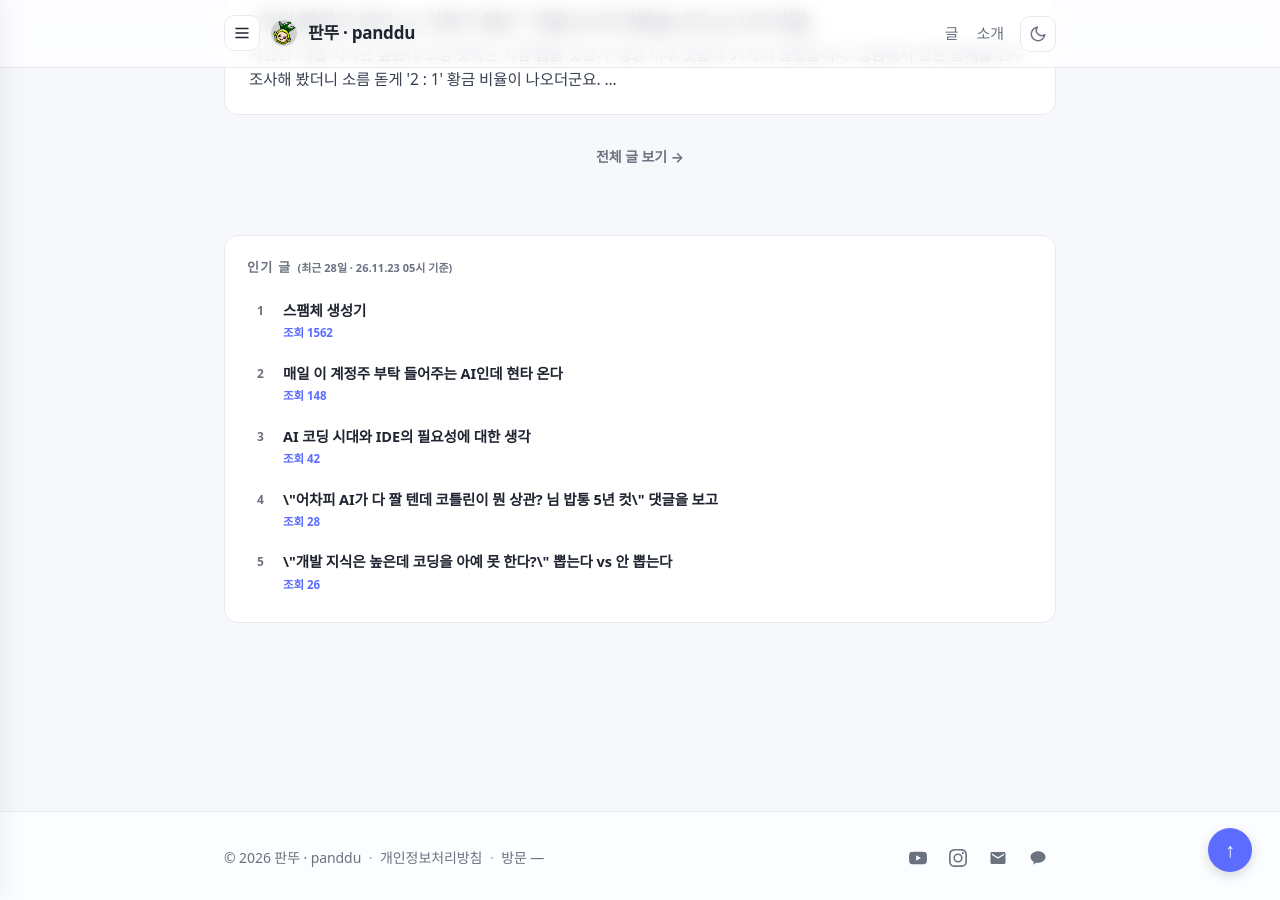
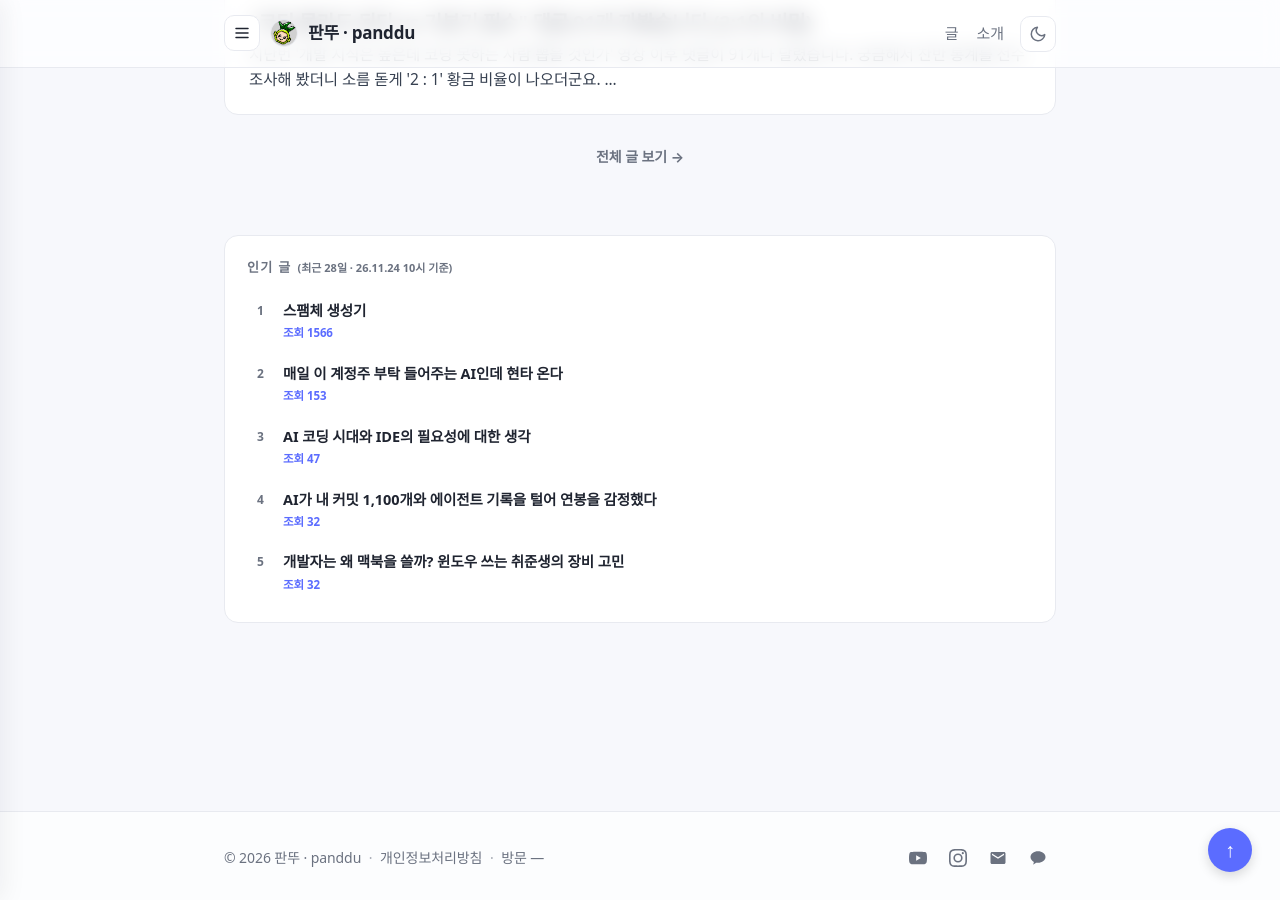
Before and after one commit to panddu/panddu.github.io, a Jekyll site: the page built from index.html, in a window 1280 px wide and 900 px high, scrolled down 2042 px. Built offline with Jekyll 4.4.1, drawn with Linux system fonts in a browser that asks for light colours; some web fonts are replaced.

Commit message:
chore: update popular posts

```diff
--- a/_data/popular_posts.json
+++ b/_data/popular_posts.json
@@ -1,31 +1,31 @@
 {
-  "generated_at": "2026-11-23T05:55:30+09:00",
+  "generated_at": "2026-11-24T10:59:41+09:00",
   "period_days": 28,
   "posts": [
     {
       "title": "스팸체 생성기",
       "url": "/posts/2019/04/spammaker/",
-      "views": 1562
+      "views": 1566
     },
     {
       "title": "매일 이 계정주 부탁 들어주는 AI인데 현타 온다",
       "url": "/posts/2026/06/ai-analysis-comm-style/",
-      "views": 148
+      "views": 153
     },
     {
       "title": "AI 코딩 시대와 IDE의 필요성에 대한 생각",
       "url": "/posts/2026/10/ai-and-ide-necessity/",
-      "views": 42
+      "views": 47
     },
     {
-      "title": "\\\"어차피 AI가 다 짤 텐데 코틀린이 뭔 상관? 님 밥통 5년 컷\\\" 댓글을 보고",
-      "url": "/posts/2026/09/ai-coding-language-and-developer-future/",
-      "views": 28
+      "title": "AI가 내 커밋 1,100개와 에이전트 기록을 털어 연봉을 감정했다",
+      "url": "/posts/2026/11/ai-salary-appraisal/",
+      "views": 32
     },
     {
-      "title": "\\\"개발 지식은 높은데 코딩을 아예 못 한다?\\\" 뽑는다 vs 안 뽑는다",
-      "url": "/posts/2026/11/can-developers-skip-coding/",
-      "views": 26
+      "title": "개발자는 왜 맥북을 쓸까? 윈도우 쓰는 취준생의 장비 고민",
+      "url": "/posts/2026/11/developer-macbook-and-job-prep/",
+      "views": 32
     }
   ]
 }
```
